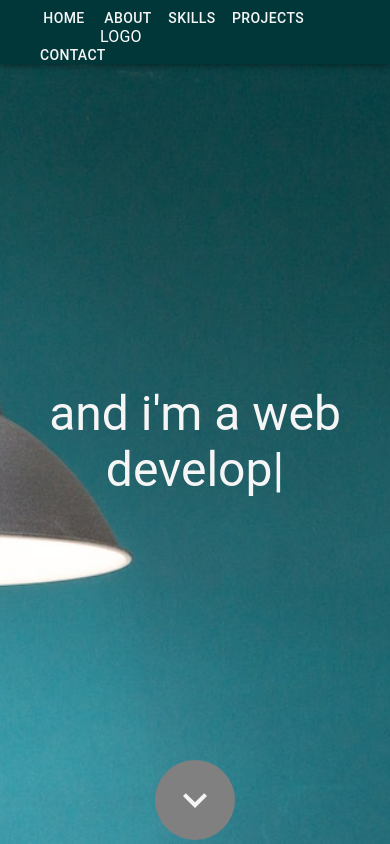
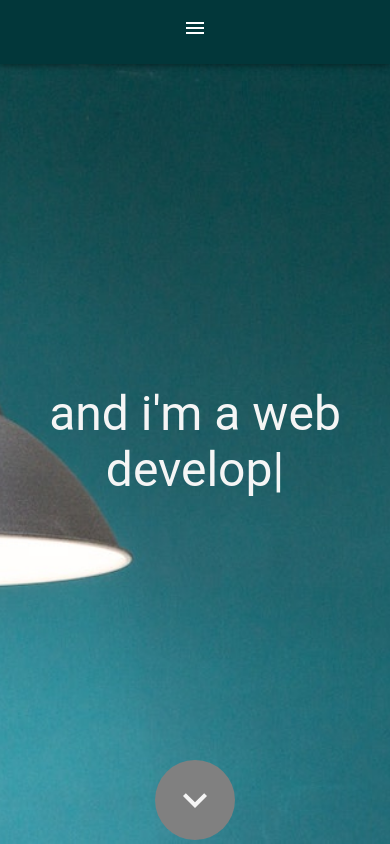
Before and after one commit to naymyolwin/portfolio, a React (Create React App) app: page / in a window 390 px wide. Shown: the top 844 px of the page. Built offline with nearby package versions, Linux system fonts and the light colour scheme.

Commit message:
ongoing implementing hamburger menu

```diff
--- a/src/components/Header.js
+++ b/src/components/Header.js
@@ -1,9 +1,20 @@
-import { AppBar, Button, Container, Toolbar, Typography } from "@mui/material";
+import {
+  AppBar,
+  Button,
+  Container,
+  Toolbar,
+  Typography,
+  Menu,
+  IconButton,
+  MenuItem,
+} from "@mui/material";
+import MenuIcon from "@mui/icons-material/Menu";
 import { Box } from "@mui/system";
-import React from "react";
+import React, { useState } from "react";
 
 const Header = ({ homeRef, aboutRef, skillsRef, projectsRef, contactRef }) => {
   const menus = ["home", "about", "skills", "projects", "contact"];
+  const [anchorElNav, setAnchorElNav] = useState(null);
 
   const menuClick = (menu) => {
     menu === "about" &&
@@ -26,7 +37,19 @@
       contactRef.current.scrollIntoView({
         behavior: "smooth",
       });
+    console.log(menu);
   };
+
+  const handleOpenNavMenu = (event) => {
+    console.log("open");
+    setAnchorElNav(event.currentTarget);
+  };
+
+  const handleCloseNavMenu = () => {
+    console.log("close");
+    setAnchorElNav(null);
+  };
+
   return (
     <AppBar
       sx={{
@@ -37,15 +60,53 @@
       <Container
         sx={{
           display: "flex",
-          alignItems: "center",
           justifyContent: "center",
         }}
       >
         <Toolbar>
-          <Typography sx={{ position: "fixed", left: "100px" }}>
-            LOGO
-          </Typography>
-          <Box>
+          <Box sx={{ flexGrow: 1, display: { xs: "flex", md: "none" } }}>
+            <IconButton
+              size="large"
+              aria-label="list of menu"
+              aria-controls="menu-appbar"
+              aria-haspopup="true"
+              onClick={handleOpenNavMenu}
+              color="inherit"
+            >
+              <MenuIcon />
+            </IconButton>
+            <Menu
+              id="menu-appbar"
+              anchorEl={anchorElNav}
+              anchorOrigin={{
+                vertical: "bottom",
+                horizontal: "left",
+              }}
+              keepMounted
+              transformOrigin={{
+                vertical: "top",
+                horizontal: "left",
+              }}
+              open={Boolean(anchorElNav)}
+              onClose={handleCloseNavMenu}
+              sx={{
+                display: { xs: "block", md: "none" },
+              }}
+            >
+              {menus.map((menu) => (
+                <MenuItem
+                  key={menu}
+                  onClick={() => {
+                    handleCloseNavMenu();
+                    menuClick(menu);
+                  }}
+                >
+                  <Typography textAlign="center">{menu}</Typography>
+                </MenuItem>
+              ))}
+            </Menu>
+          </Box>
+          <Box sx={{ flexGrow: 1, display: { xs: "none", md: "flex" } }}>
             {menus.map((menu) => (
               <Button
                 key={menu}
```
